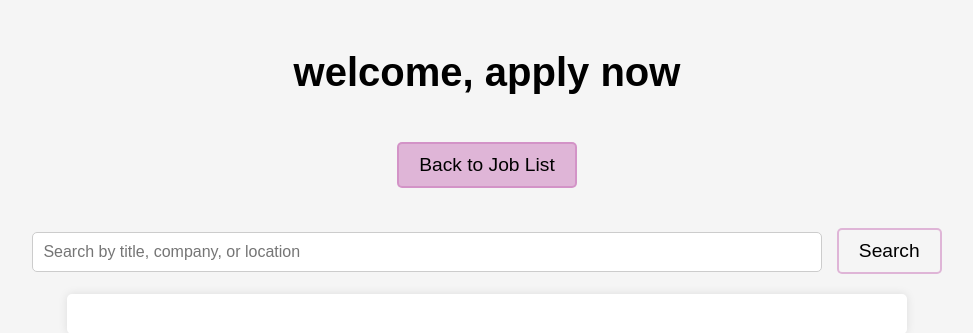
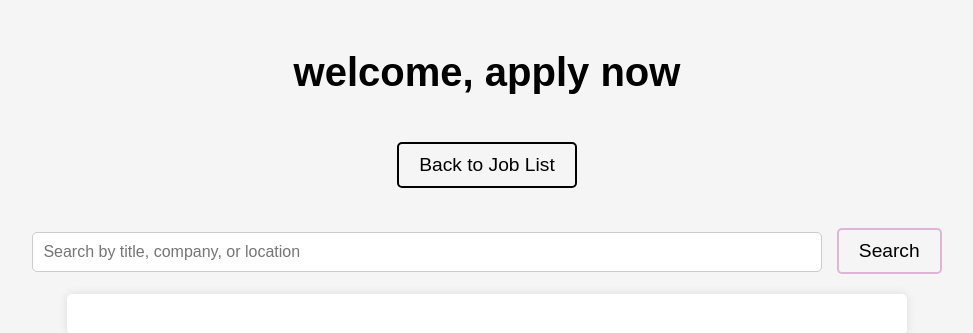
Before and after one commit to aarjookhand/lnkdn, a Python web app: template templates/filtered_jobs.html in a window 1280 px wide, with the pointer over the restyled element. Shown: the top 333 px of the page, without its empty margins (153-1126 px from the left). Run offline with Jinja, Linux system fonts and the light colour scheme; the template is opened without the code that fills it, so the values that code supplies are empty.

Commit message:
templates

```diff
--- a/templates/apply_form.html
+++ b/templates/apply_form.html
@@ -69,7 +69,7 @@
         }
 
         a.back-button:hover {
-            border: 2px solid #0000007a;
+            border: 2px solid #000000;
             color: #000000;
         }
 </style>
--- a/templates/filtered_jobs.html
+++ b/templates/filtered_jobs.html
@@ -32,7 +32,7 @@
     }
 
     a.back-button:hover {
-        background-color: #c670b77a;
+        border: 2px solid #000000;
         color: #000000;
     }
 
@@ -64,7 +64,7 @@
     }
 
     .job-search input[type="submit"]:hover {
-        background-color: #c670b77a;
+        border: 2px solid #000000;
         color: #000000;
     }
 
@@ -110,7 +110,7 @@
     }
 
     .job-card a:hover {
-        background-color: #c670b77a;
+        border: 2px solid #000000;
         color: #000000;
     }
 
```
